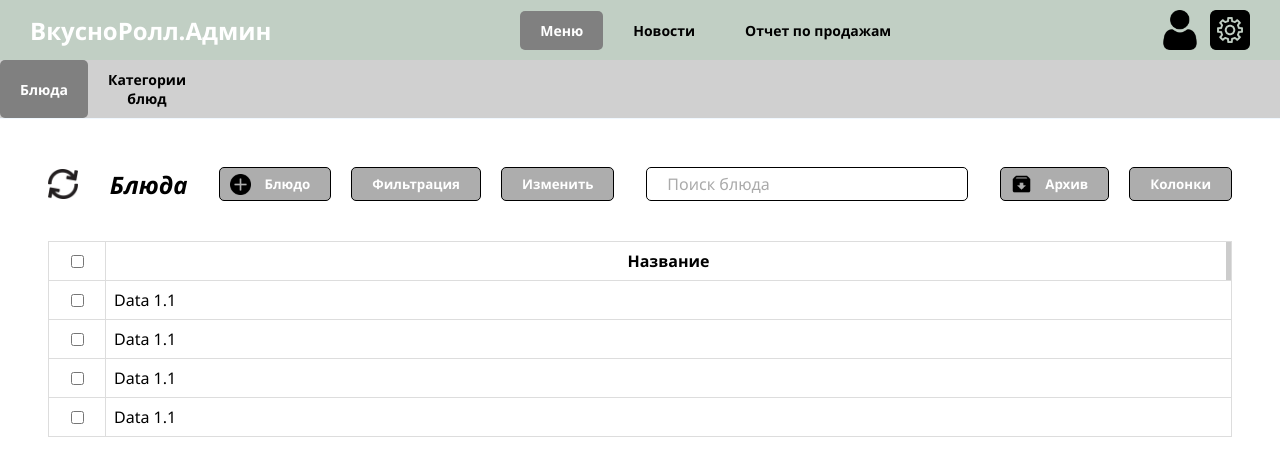
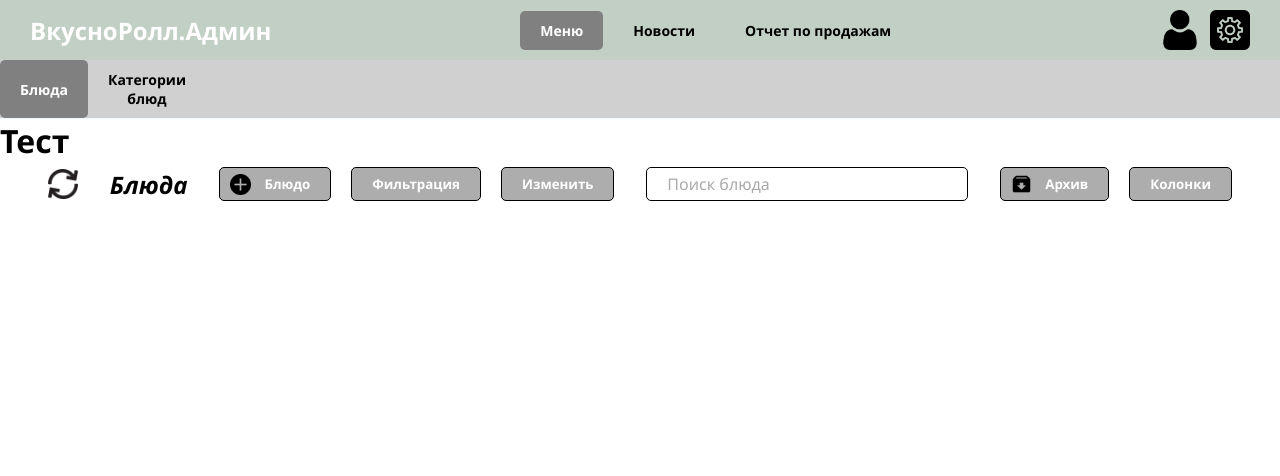
Before and after one commit to saha1616626/vkusnoroll-admin-dashboard, a React (Create React App) app: page / in a window 1280 px wide. Both pictures are taken after a click on the button "Блюдо". Shown: the top 476 px of the page. Built offline with nearby package versions, Linux system fonts and the light colour scheme.

Commit message:
Запуск страницы - добавления и редактирования блюда

```diff
--- /dev/null
+++ b/src/components/Pages/AddEditDishPage.jsx
@@ -0,0 +1,20 @@
+// Управление блюдом. Добавление или редактирование
+
+import React from "react";
+
+// Импорт стилей
+import "./../../styles/addEditPage.css";  // Для всех страниц добавления или редактирования данных
+import "./../../styles/addEditDishPage.css"; // Основной для данной страницы
+
+const AddEditDishPage = ({ onClose, pageData, setPageData }) => {
+
+    return (
+        <main className="addEditPage-container">
+
+            <h1>Тест</h1>
+
+        </main>
+    );
+};
+
+export default AddEditDishPage;
--- a/src/components/Pages/Dishes.jsx
+++ b/src/components/Pages/Dishes.jsx
@@ -16,8 +16,38 @@ import SearchInput from "./../Elements/SearchInput"; // Поле поиска
 import ArchiveStorageButton from "../Elements/ArchiveStorageButton"; // Просмотр архива
 import DropdownColumnSelection from "../Elements/DropdownColumnSelection"; // Выбор колонок для отображения таблицы
 import CustomTable from "../Elements/CustomTable"; // Таблица
+import AddEditDishPage from './AddEditDishPage'; // Управление блюдом. Добавление или редактирование
 
 const Dishes = () => {
+
+    /*
+    ===========================
+     Добавление и редактирование блюда
+    ===========================
+    */
+
+    const [showAddEditPage, setShowAddEditPage] = useState(false); // Состояние страницы работы с блюдом
+    const [pageData, setPageData] = useState({}); // Передаваемые данные в компонент или на оборот
+
+    // Обработчик запуска страницы для работы с блюдом
+    const handleAddClick = () => {
+        setShowAddEditPage(true);
+    }
+
+    // Обработчик сохранения/закрытия страницы
+    const handlePageClose = (saved = false) => {
+        setShowAddEditPage(true);
+        if (!saved) { // Если пользователь нажал сохранить, то мы сохраняем результат
+            setPageData({});
+            // TODO дополнительная логика сохранения
+        }
+    };
+
+    /*
+    ===========================
+     Обновление страницы
+    ===========================
+    */
 
     // Обновление страницы
     const refreshData = () => {
@@ -203,6 +233,15 @@ const Dishes = () => {
     return (
         <main className="page">
 
+            {/* Страница для добавления или редактирования блюда */}
+            {showAddEditPage && (
+                <AddEditDishPage
+                    onClose={handlePageClose}
+                    pageData={pageData}
+                    setPageData={setPageData}
+                />
+            )}
+
             {/* Обновить страницу, название, добавить, фильтрация, изменить, поиcк, архив и настройка колонок */}
             <div className="control-components">
 
@@ -216,7 +255,7 @@ const Dishes = () => {
 
                 <div className="add-filter-change-group">
                     {/* Кнопка добавить */}
-                    <button className="button-control add">
+                    <button className="button-control add" onClick={handleAddClick}>
                         <img src={addIcon} alt="Update" className="icon-button" />
                         Блюдо
                     </button>
@@ -251,6 +290,7 @@ const Dishes = () => {
 
             {/* Меню фильтра */}
             <div className="page-filter">
+            {!showAddEditPage && ( // Скрываем фильтр, при запуске страницы для редактирования или добавления блюда
                 <FilterMenu
                     isOpen={filterState.isOpen}
                     filters={filters}
@@ -259,18 +299,20 @@ const Dishes = () => {
                     onSearch={handleFilterSearch}
                     onReset={handleFilterReset}
                 />
+            )}
             </div>
 
+{/* Таблица */}
             <div className="table-page">
-                {/* Таблица */}
-                <CustomTable
-                    columns={selectedColumns}
-                    data={data}
-                    onSelectionChange={(selected) => console.log(selected)}
-                    tableId="Admin-Dishes"
+                {!showAddEditPage && ( // Скрываем таблицу, при запуске страницы для редактирования или добавления блюда
+                    <CustomTable
+                        columns={selectedColumns}
+                        data={data}
+                        onSelectionChange={(selected) => console.log(selected)}
+                        tableId="Admin-Dishes"
                     />
+                )}
             </div>
-
 
         </main>
     );
--- /dev/null
+++ b/src/styles/addEditDishPage.css
@@ -0,0 +1 @@
+/* Стили для страницы - управление блюдами */
--- /dev/null
+++ b/src/styles/addEditPage.css
@@ -0,0 +1,10 @@
+/* Для всех страниц добавления или редактирования данных */
+
+.addEditPage-container {
+    position: absolute;
+    background-color: white;
+    width: 100%;
+    /* height: 100%; */
+    z-index: 10000;
+    margin: -3em -3em; /* Убираем отступы главного контейнера */
+}
```
Also changed, not shown: src/contexts/PageContext.js (added, +34 -0 lines).
